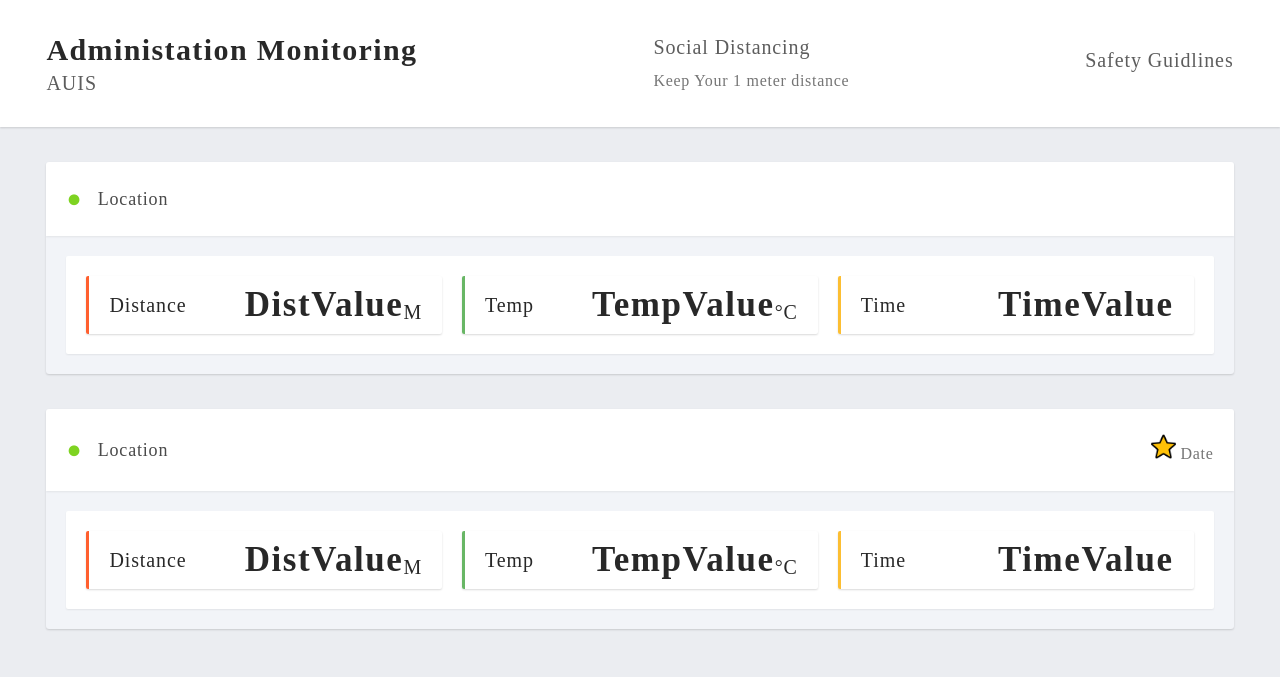
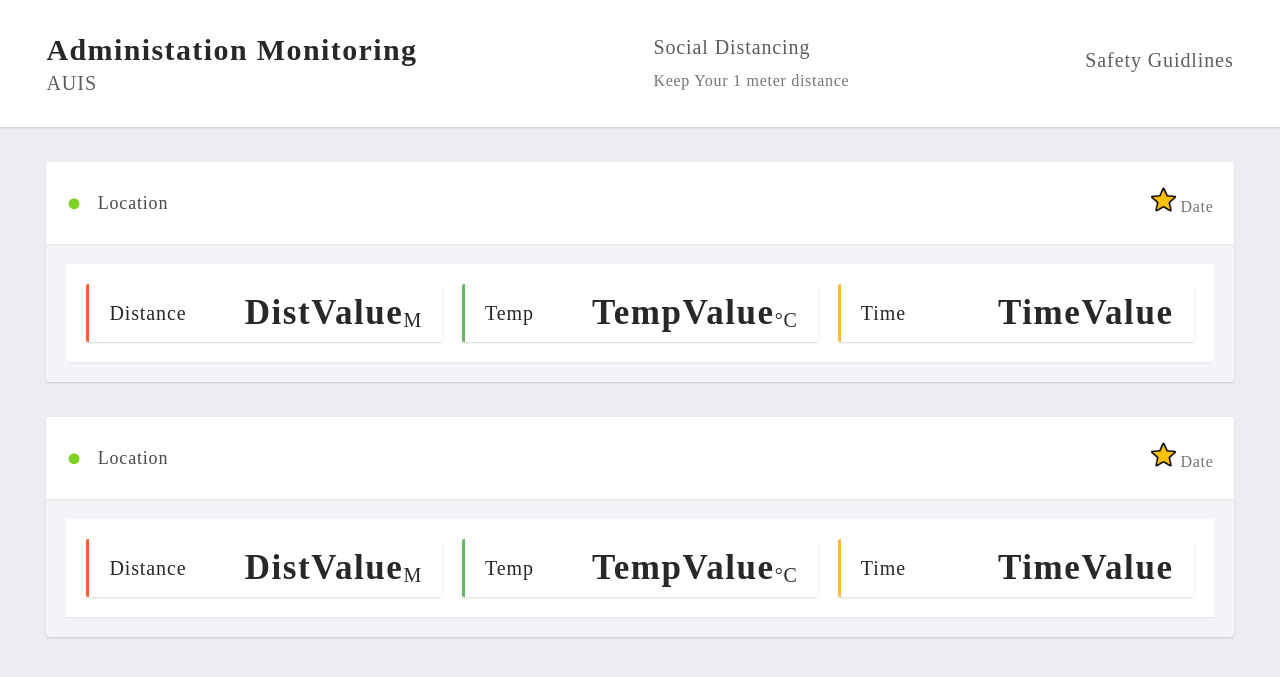
Before and after one commit to Sal306/Distance-Monitoring, a PHP site: page / in a window 1280 px wide. Shown: the top 677 px of the page. Run offline with PHP 8.4, Linux system fonts and the light colour scheme; some libraries are stand-ins or nearby versions.

Commit message:
Arch 1st

```diff
--- a/index.php
+++ b/index.php
@@ -47,7 +47,7 @@
 						</span>
 						<h3 class="serv__name">Location</h3>
 					</div>
-					<!-- <div class="serv__ip">
+					<div class="serv__ip">
 							<span>
 								  	<div class="star_container">
 													 <img src="img/star_empty.png" class="imgempty disable" />
@@ -55,7 +55,7 @@
 									  </div>
 							</span>
 							Date
-						</div> -->
+						</div>
 				</header>
 				<article class="serv__gpu">
 					<div class="serv__grid-3">
--- a/js.js
+++ b/js.js
@@ -6,11 +6,9 @@ let fullStar = document.querySelector(".imgfull");
 let starContainer = document.querySelector(".star_container");
 
 
-console.log(fullStar)
 
 // while clicking, swap the disable class
 starContainer.addEventListener("click", function () {
-  console.log(fullStar)
   emptyStar.classList.toggle("disable");
   fullStar.classList.toggle("disable");
 });
```
